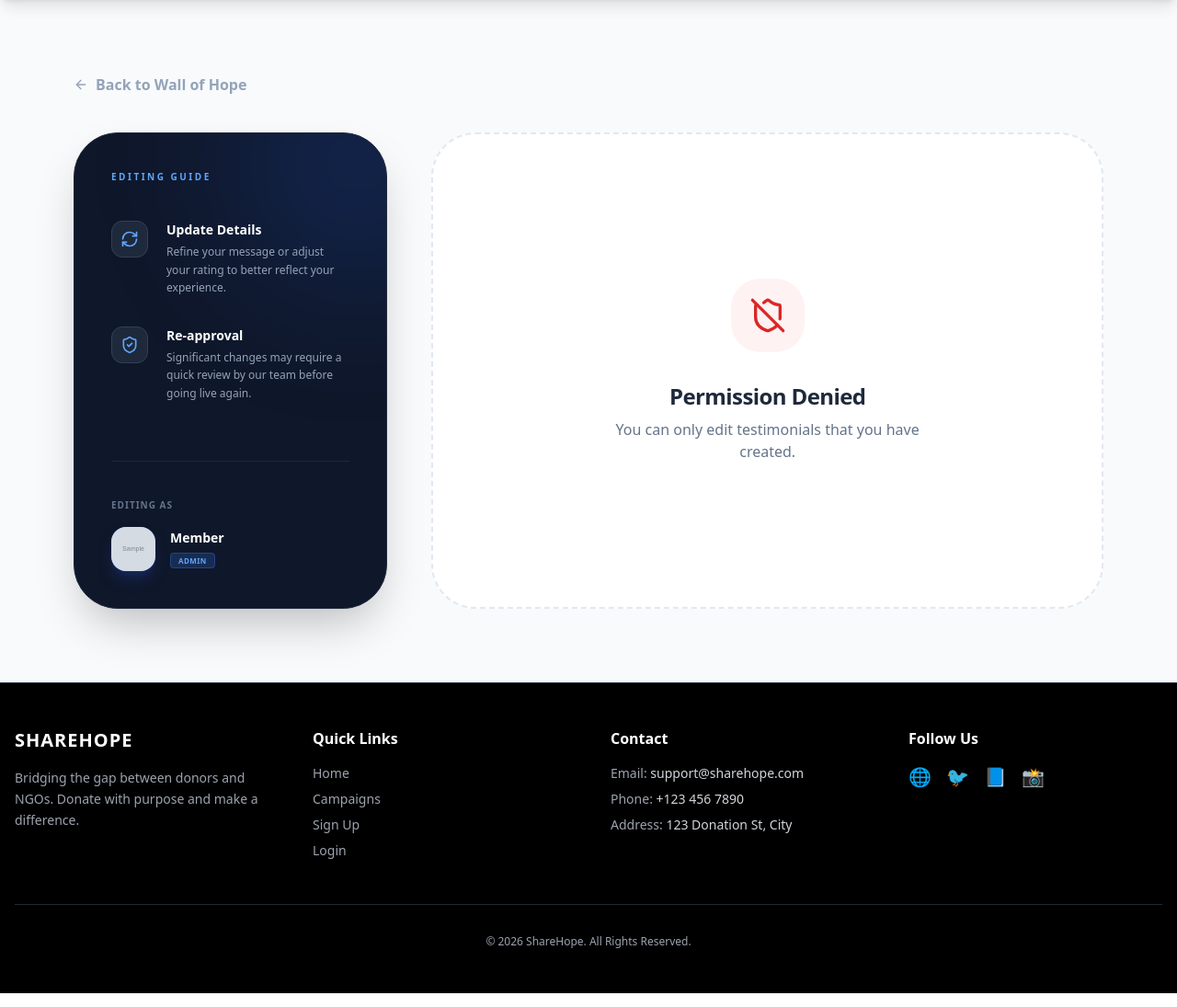
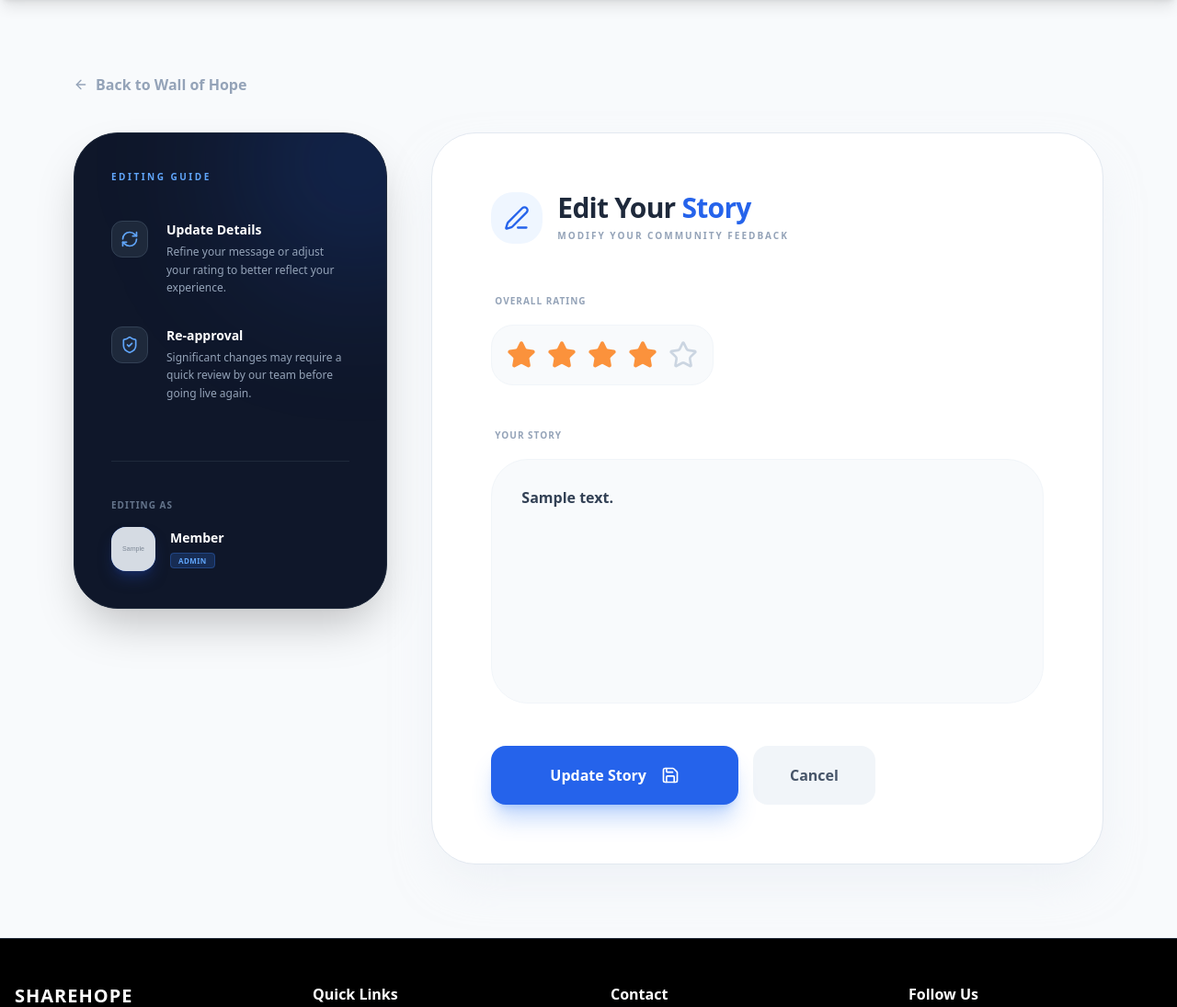
Before and after one commit to bipinjlimbu/Donations-Management-System---Django-Project, a Django app: page /testimonials/edit/1/ in a window 1280 px wide. Shown: the part 64-1159 px from the top of the page at 92% size. Run offline with Django 5.2, Linux system fonts and the light colour scheme; a user stored in the database is signed in; tables that the repository leaves empty hold one stand-in row (values such as "Sample post"); grey boxes marked "Sample" are stand-in pictures; style sheets or scripts are compiled from the project's sources.

Commit message:
Edit Testimonial Page Updated with Data Changes

```diff
--- a/dms_app/templates/main/edit_testimonial_page.html
+++ b/dms_app/templates/main/edit_testimonial_page.html
@@ -80,7 +80,7 @@
                 </div>
 
                 <div class="lg:col-span-8">
-                    {% if user.is_authenticated and not user.is_staff %}
+                    {% if testimonial.user == user %}
                         <div class="bg-white rounded-[3rem] shadow-2xl shadow-slate-200/50 border border-slate-200 overflow-hidden">
                             <div class="p-8 md:p-14 lg:p-16">
                                 <div class="flex items-center gap-4 mb-12">
@@ -99,7 +99,7 @@
                                     <div class="space-y-4">
                                         <label class="text-[10px] font-black text-slate-400 uppercase tracking-widest ml-1">Overall Rating</label>
                                         <div class="flex gap-3 bg-slate-50 w-fit p-4 rounded-[1.5rem] border border-slate-100" id="star-container">
-                                            <input type="hidden" name="rating" id="rating-value" value="{{ testimonial.rating|default:0 }}" />
+                                            <input type="hidden" name="rating" id="rating-value" {% if data.rating %} value="{{ data.rating }}" {% else %} value="{{ testimonial.rating|default:0 }}" {% endif %} />
 
                                             <i data-lucide="star" data-star="1" class="w-8 h-8 text-slate-300 cursor-pointer transition-all hover:scale-110 active:scale-90" onclick="setRating(1)"></i>
                                             <i data-lucide="star" data-star="2" class="w-8 h-8 text-slate-300 cursor-pointer transition-all hover:scale-110 active:scale-90" onclick="setRating(2)"></i>
@@ -113,7 +113,7 @@
                                         <label class="text-[10px] font-black text-slate-400 uppercase tracking-widest ml-1">Your Story</label>
                                         <textarea name="message" rows="8"
                                             class="w-full px-8 py-7 bg-slate-50 border border-slate-100 rounded-[2.5rem] focus:ring-4 focus:ring-blue-500/5 focus:border-blue-500 transition-all outline-none font-bold text-slate-700 resize-none leading-relaxed"
-                                            placeholder="Update how ShareHope has impacted your journey...">{{ testimonial.message }}</textarea>
+                                            placeholder="Update how ShareHope has impacted your journey...">{% if data.message %}{{ data.message }}{% else %}{{ testimonial.message }}{% endif %}</textarea>
 
                                         {% if errors.message %}
                                             <p class="text-red-500 text-sm font-bold px-4">{{ errors.message }}</p>
```
